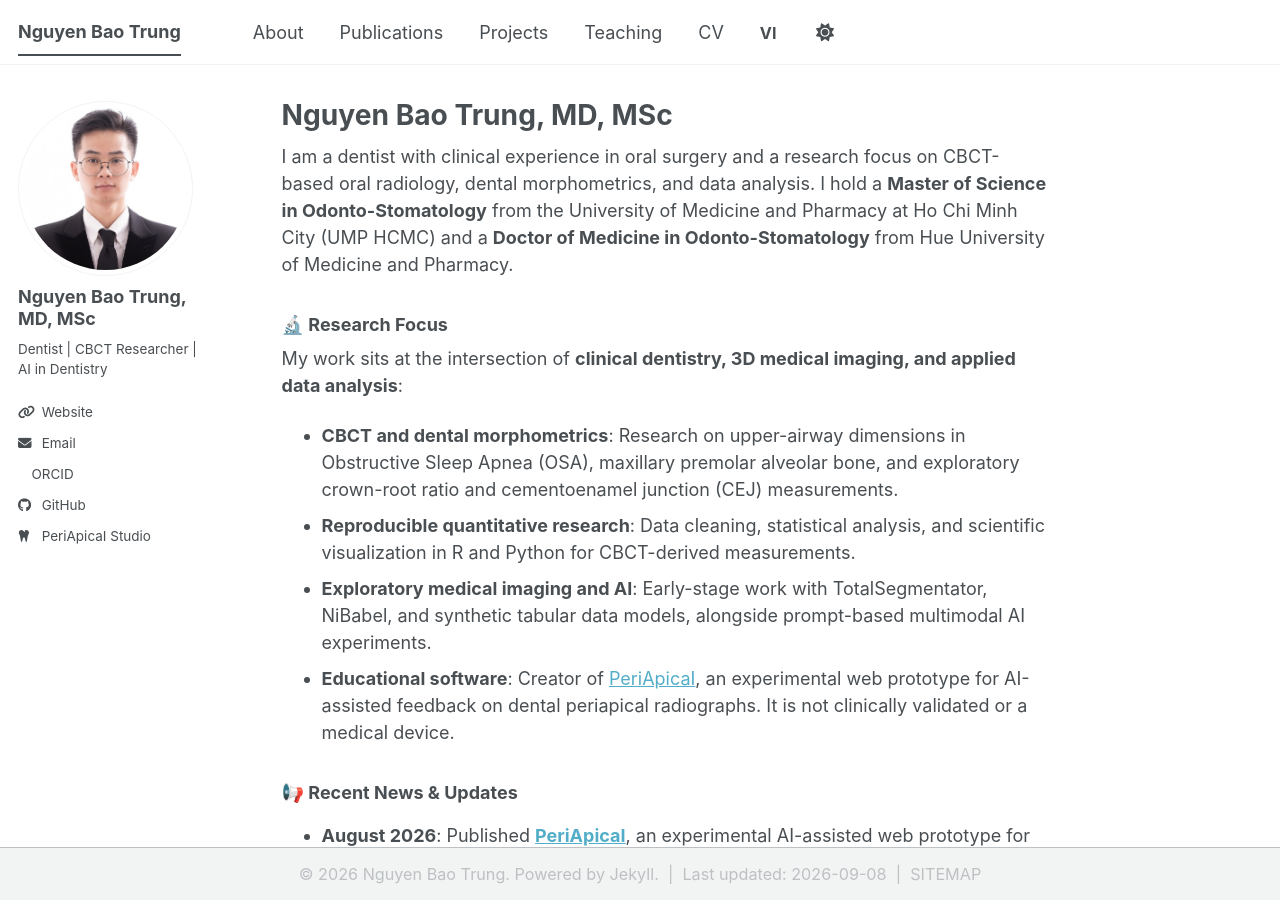
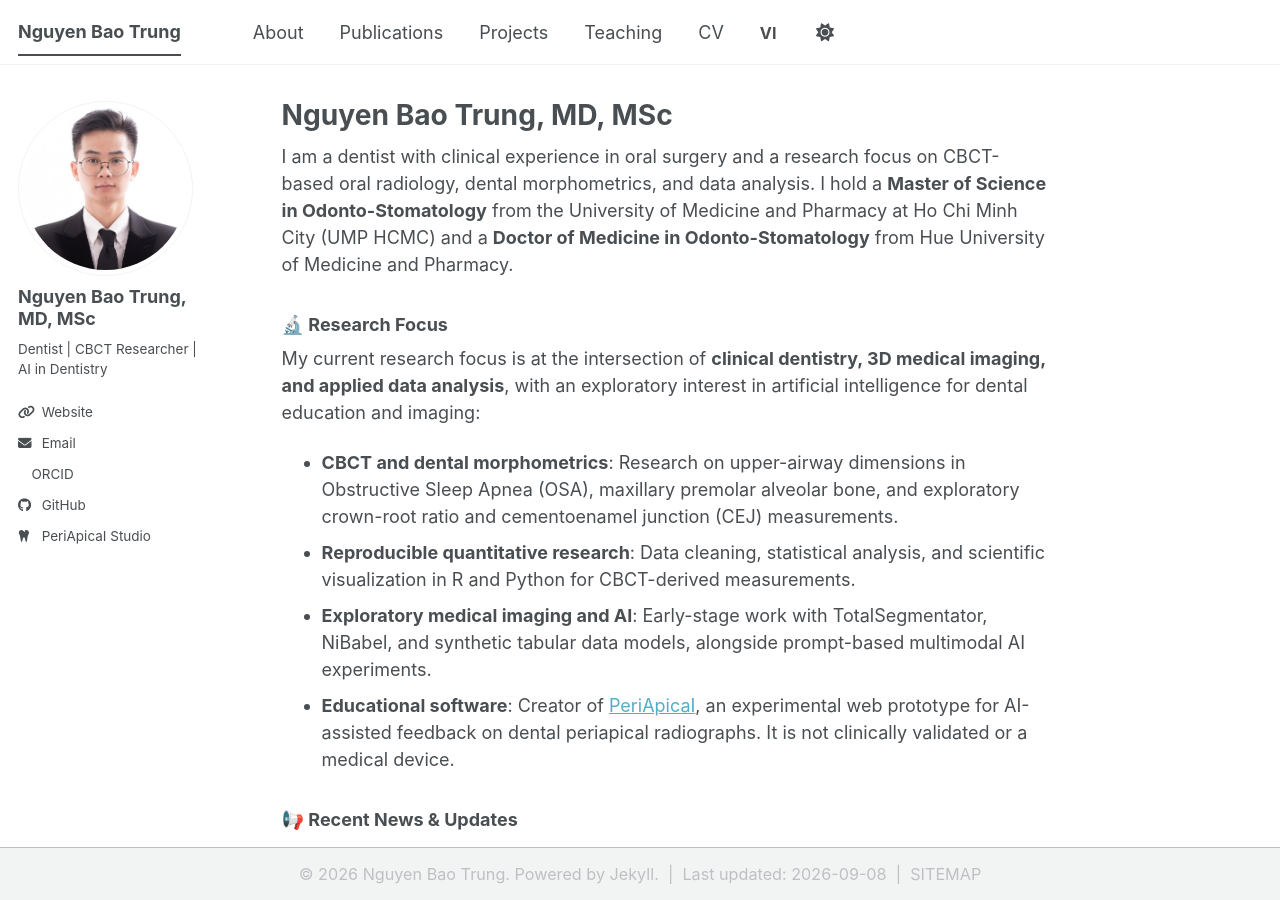
Before and after one commit to trungnb/trungnb.github.io, a Jekyll site: the page built from _pages/about.md, in a window 1280 px wide and 900 px high. Built offline with Jekyll 4.4.1, drawn with Linux system fonts in a browser that asks for light colours; a style sheet for code colours, icons or effects is not loaded.

Commit message:
fix wording
fix wording

```diff
--- a/_pages/about.md
+++ b/_pages/about.md
@@ -12,7 +12,7 @@ redirect_from:
 I am a dentist with clinical experience in oral surgery and a research focus on CBCT-based oral radiology, dental morphometrics, and data analysis. I hold a **Master of Science in Odonto-Stomatology** from the University of Medicine and Pharmacy at Ho Chi Minh City (UMP HCMC) and a **Doctor of Medicine in Odonto-Stomatology** from Hue University of Medicine and Pharmacy.
 
 ### 🔬 Research Focus
-My work sits at the intersection of **clinical dentistry, 3D medical imaging, and applied data analysis**:
+My current research focus is at the intersection of **clinical dentistry, 3D medical imaging, and applied data analysis**, with an exploratory interest in artificial intelligence for dental education and imaging:
 * **CBCT and dental morphometrics**: Research on upper-airway dimensions in Obstructive Sleep Apnea (OSA), maxillary premolar alveolar bone, and exploratory crown-root ratio and cementoenamel junction (CEJ) measurements.
 * **Reproducible quantitative research**: Data cleaning, statistical analysis, and scientific visualization in R and Python for CBCT-derived measurements.
 * **Exploratory medical imaging and AI**: Early-stage work with TotalSegmentator, NiBabel, and synthetic tabular data models, alongside prompt-based multimodal AI experiments.
```
Also changed, not shown: _pages/about-vi.md (+1 -1 lines).
